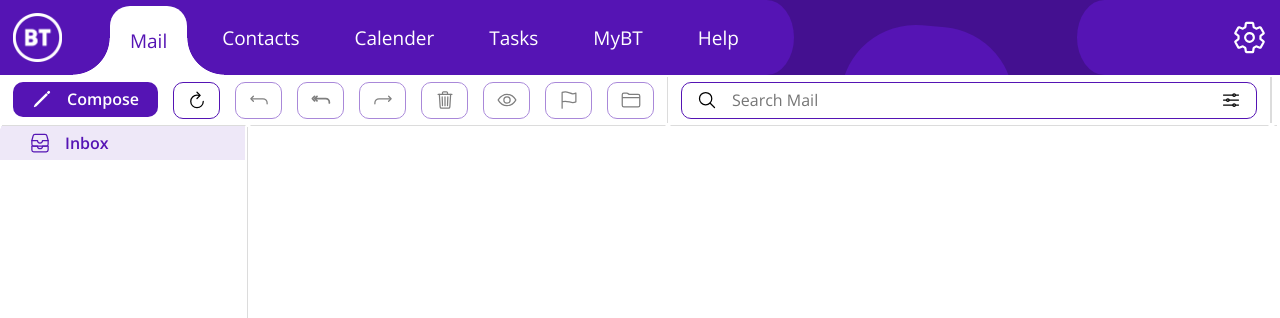
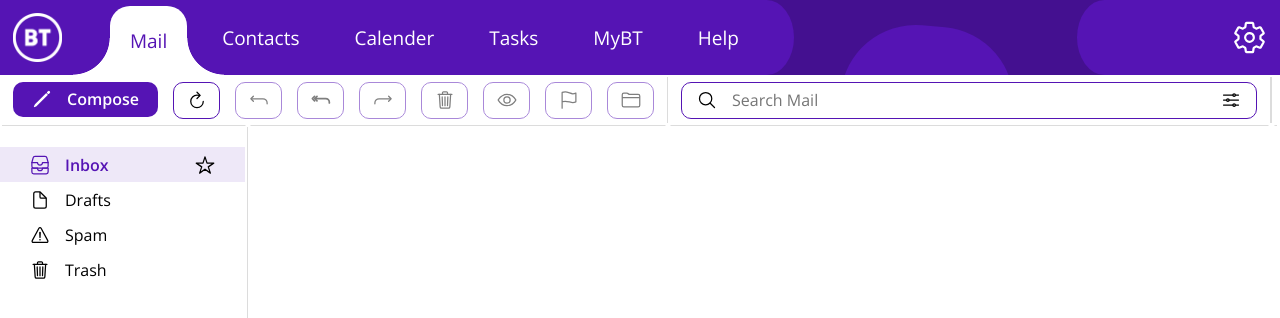
Before and after one commit to DexterHill0/bt-email-ui-concept, a React (Create React App) app: page / in a window 1280 px wide. Shown: the top 318 px of the page. Built offline with nearby package versions, Linux system fonts and the light colour scheme.

Commit message:
fixed collapsing (i hope)

```diff
--- a/src/App.module.scss
+++ b/src/App.module.scss
@@ -55,5 +55,9 @@
     .sidebar {
         width: 100%;
         display: flex;
+
+        .folderList {
+            padding: $edge-pad;
+        }
     }
 }
--- a/src/App.tsx
+++ b/src/App.tsx
@@ -1,28 +1,29 @@
-import React from "react";
+import React, { useEffect, useState } from "react";
 import {
     chevronDownOutline,
+    documentOutline,
     eyeOutline,
     fileTrayStackedOutline,
     flagOutline,
     folderOutline,
     pencilOutline,
     refreshOutline,
-    returnDownBackOutline,
     returnUpBackOutline,
     returnUpForwardOutline,
     trashOutline,
+    warningOutline,
 } from "ionicons/icons";
+import { IonIcon } from "@ionic/react";
 
 import Header from "./components/header/Header";
 import Button from "./components/button/Button";
 import Text from "./components/text/Text";
-
-import styles from "./App.module.scss";
-import Divider from "./components/divider/Divider";
-import { IonIcon } from "@ionic/react";
 import Search from "./components/search/Search";
 import Resizable from "./components/resizable/Resizable";
 import FolderItem from "./components/folderitem/FolderItem";
+import Divider from "./components/divider/Divider";
+
+import styles from "./App.module.scss";
 
 const BUTTONS: { [key: string]: JSX.Element } = {
     compose: (
@@ -118,8 +119,47 @@
     ),
 };
 
+const DEFAULT_FOLDERS = [
+    {
+        name: "Inbox",
+        id: "inbox",
+        canUnstar: false,
+        icon: fileTrayStackedOutline,
+    },
+    {
+        name: "Drafts",
+        id: "drafts",
+        canUnstar: true,
+        icon: documentOutline,
+    },
+    {
+        name: "Spam",
+        id: "spam",
+        canUnstar: true,
+        icon: warningOutline,
+    },
+    {
+        name: "Trash",
+        id: "trash",
+        canUnstar: true,
+        icon: trashOutline,
+    },
+];
+
 const App: React.FC = () => {
     const email = "lorem.ipsum@dolor.sit";
+
+    const [folders, setFolders] = useState([]);
+
+    const [selectedFolder, setSelectedFolder] = useState("inbox");
+    // inbox always starred so doesnt need to be here
+    const [starredFolders, setStarredFolders] = useState<{
+        [key: string]: boolean;
+    }>({});
+
+    useEffect(() => {
+        console.log(starredFolders);
+    }, [starredFolders]);
 
     return (
         <div className={styles.app}>
@@ -159,17 +199,31 @@
                 <Resizable
                     orientation="v"
                     className={styles.sidebar}
+                    contentClassName={styles.folderList}
                     width={250}
                     maxConstraints={[500, 0]}
                     disableSelectOnDrag
                     collapseOnMinContent
                 >
-                    <FolderItem
-                        name="Inbox"
-                        icon={fileTrayStackedOutline}
-                        isSelected
-                        notifCount={0}
-                    ></FolderItem>
+                    <ul>
+                        {DEFAULT_FOLDERS.map((f, i) => (
+                            <FolderItem
+                                name={f.name}
+                                icon={f.icon}
+                                canUnstar={f.canUnstar}
+                                isSelected={selectedFolder === f.id}
+                                isStarred={starredFolders[i]}
+                                id={f.id}
+                                onClick={(_, i) => setSelectedFolder(i)}
+                                onStarred={(i) =>
+                                    setStarredFolders({
+                                        ...starredFolders,
+                                        [i]: !starredFolders[i],
+                                    })
+                                }
+                            ></FolderItem>
+                        ))}
+                    </ul>
                 </Resizable>
             </section>
         </div>
--- a/src/components/folderitem/FolderItem.module.scss
+++ b/src/components/folderitem/FolderItem.module.scss
@@ -7,6 +7,7 @@
     align-items: center;
     min-width: min-content;
     gap: 15px;
+    cursor: pointer;
 
     .name {
         display: flex;
--- a/src/components/folderitem/FolderItem.tsx
+++ b/src/components/folderitem/FolderItem.tsx
@@ -11,26 +11,36 @@
 interface Props {
     icon: string;
     name: string;
+    id: string;
 
     isStarred?: boolean;
+    canUnstar?: boolean;
+
     isSelected?: boolean;
 
     iconSize?: "md" | "lg";
 
     notifCount?: number;
+
+    onClick?: (
+        event: React.MouseEvent<HTMLLIElement, MouseEvent>,
+        id: string
+    ) => void;
+    onStarred?: (id: string) => void;
 }
 
 const FolderItem: React.FC<Props> = (props) => {
     const [isHovered, setIsHovered] = useState(false);
 
     return (
-        <ul
+        <li
             className={cx({
                 [styles.folder]: true,
                 [styles.selected]: props.isSelected,
             })}
             onMouseOver={() => setIsHovered(true)}
             onMouseOut={() => setIsHovered(false)}
+            onClick={(e) => props.onClick && props.onClick(e, props.id)}
         >
             <div className={styles.name}>
                 {props.notifCount ? (
@@ -43,18 +53,27 @@
                 ) : (
                     <Icon icon={props.icon} iconSize={props.iconSize}></Icon>
                 )}
-                <Text weight={props.isSelected ? 600 : 400}>{props.name}</Text>
+                <Text weight={props.isSelected ? 600 : 200}>{props.name}</Text>
             </div>
 
             <Icon
                 icon={starOutline}
                 className={styles.star}
                 style={{
-                    visibility:
-                        isHovered || props.isStarred ? "visible" : "hidden",
+                    opacity:
+                        isHovered && !props.isStarred
+                            ? "0.5"
+                            : props.isStarred || !props.canUnstar
+                            ? "1"
+                            : "0",
+                }}
+                onClick={(e) => {
+                    e.stopPropagation();
+                    e.preventDefault();
+                    props.onStarred && props.onStarred(props.id);
                 }}
             ></Icon>
-        </ul>
+        </li>
     );
 };
 
--- a/src/components/icon/Icon.tsx
+++ b/src/components/icon/Icon.tsx
@@ -9,6 +9,8 @@
     iconSize?: "md" | "lg";
     className?: string;
     style?: React.CSSProperties;
+
+    onClick?: (event: React.MouseEvent<HTMLIonIconElement, MouseEvent>) => void;
 }
 
 // wrapper to make it easier to set the size
@@ -19,6 +21,7 @@
             data-size={props.iconSize || "lg"}
             className={cx(styles.icon, props.className)}
             style={props.style}
+            onClick={props.onClick}
         ></IonIcon>
     );
 };
--- a/src/components/resizable/Resizable.module.scss
+++ b/src/components/resizable/Resizable.module.scss
@@ -50,4 +50,8 @@
             }
         }
     }
+
+    .visibility {
+        visibility: hidden !important;
+    }
 }
--- a/src/components/resizable/Resizable.tsx
+++ b/src/components/resizable/Resizable.tsx
@@ -21,6 +21,7 @@
     height?: number;
 
     className?: string;
+    contentClassName?: string;
 
     children: React.ReactNode;
 }
@@ -32,7 +33,7 @@
     // hides the content if it is collapsible
     const [contentVisible, setContentVisible] = useState(true);
 
-    const collapseThreshold = props.collapseThreshold || 20;
+    const collapseThreshold = props.collapseThreshold || 100;
     let collapseDragAmount = 0;
 
     const [prevDragAmount, setPrevDragAmount] = useState(0);
@@ -48,7 +49,6 @@
     useEffect(() => {
         if (isDragging) {
             collapseDragAmount = prevDragAmount;
-            // contentSize = contentSizeSa;
 
             window.addEventListener("mousemove", onMouseMove);
             window.addEventListener("mouseup", () => {
@@ -73,10 +73,10 @@
         }
 
         let [width, height] = calcConstraints(
-            // in theory this is what `e.offsetX` and `e.offsetY` should do but they seem to be broken
-            // (gives erroneous values randomly)
-            e.clientX - parentRef.current.getBoundingClientRect().left,
-            e.clientY - parentRef.current.getBoundingClientRect().top
+            e.clientX,
+            e.clientY,
+            e.movementX,
+            e.movementY
         );
 
         setSize({
@@ -90,38 +90,54 @@
 
     const calcConstraints = (
         width: number,
-        height: number
+        height: number,
+        changeX: number,
+        changeY: number
     ): [number, number] => {
         const { minConstraints, maxConstraints } = props;
+
         // short circuit
         if (!minConstraints && !maxConstraints && !props.collapseOnMinContent)
             return [width, height];
 
-        let m = props.collapseOnMinContent && contentRef.current;
-
         if (
             props.collapseOnMinContent &&
             contentRef.current &&
-            ((!isHorizontal && width < contentRef.current.offsetWidth) ||
-                (isHorizontal && height < contentRef.current.offsetHeight))
+            parentRef.current
         ) {
-            if (collapseDragAmount < collapseThreshold) {
-                collapseDragAmount += 1;
+            if (
+                (!isHorizontal &&
+                    contentRef.current.offsetWidth -
+                        parentRef.current.offsetWidth >=
+                        0) ||
+                (isHorizontal &&
+                    contentRef.current.offsetHeight -
+                        parentRef.current.offsetHeight >=
+                        0)
+            ) {
+                collapseDragAmount -= isHorizontal ? changeY : changeX;
                 setPrevDragAmount(collapseDragAmount);
 
-                return [
-                    contentRef.current.offsetWidth,
-                    contentRef.current.offsetHeight,
-                ];
-            } else if (collapseDragAmount >= collapseThreshold) {
-                setContentVisible(false);
-
-                return [0, 0];
+                if (collapseDragAmount >= collapseThreshold) {
+                    setContentVisible(false);
+                    return [0, 0];
+                } else if (
+                    (collapseDragAmount < collapseThreshold &&
+                        !isHorizontal &&
+                        width <= contentRef.current.offsetWidth) ||
+                    (isHorizontal && height <= contentRef.current.offsetHeight)
+                ) {
+                    setContentVisible(true);
+                    return [
+                        contentRef.current.offsetWidth,
+                        contentRef.current.offsetHeight,
+                    ];
+                } else {
+                    collapseDragAmount = 0;
+                    setPrevDragAmount(collapseDragAmount);
+                }
             }
         }
-
-        collapseDragAmount = 0;
-        setContentVisible(true);
 
         if (minConstraints) {
             width = Math.max(minConstraints[0], width);
@@ -148,7 +164,6 @@
         >
             <div
                 style={{
-                    visibility: contentVisible ? "visible" : "hidden",
                     width: !isHorizontal
                         ? contentVisible
                             ? "inherit"
@@ -160,8 +175,13 @@
                             : "0px"
                         : "inherit",
                 }}
+                className={cx({
+                    [styles.visibility]: !contentVisible,
+                })}
             >
-                <span ref={contentRef}>{props.children}</span>
+                <span ref={contentRef} className={props.contentClassName}>
+                    {props.children}
+                </span>
             </div>
             <div
                 data-orientation={props.orientation || "h"}
```
